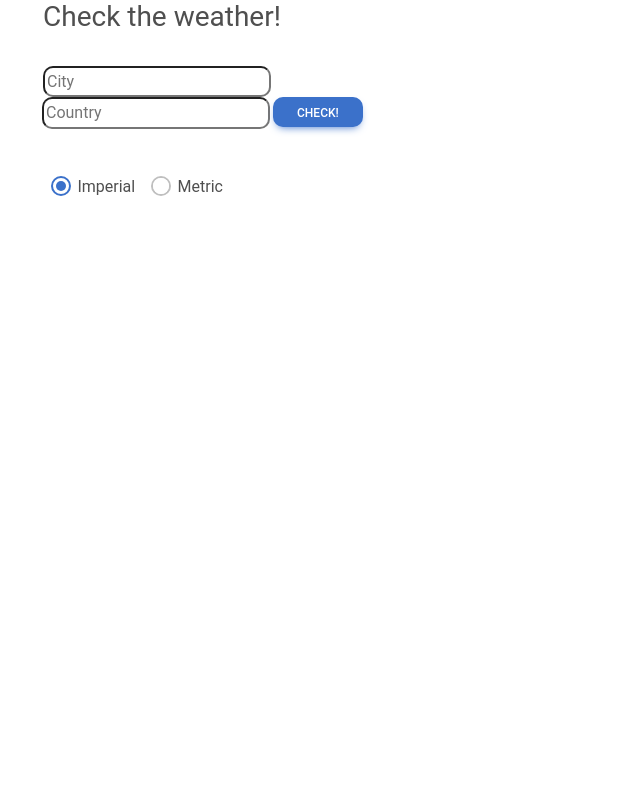
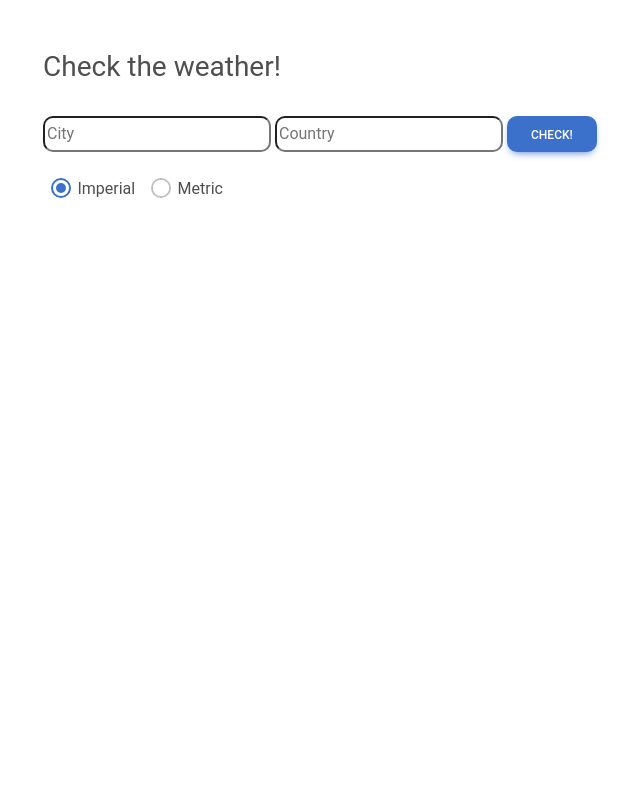
Before and after one commit to Jehman06/weather-app, a React (Create React App) app: page / in a window 1280 px wide. Shown: the top 800 px of the page, without its empty margins (419-1059 px from the left). Built offline with nearby package versions, Linux system fonts and the light colour scheme.

Commit message:
Changed the weather data container

```diff
--- a/src/components/DisplayWeatherC.jsx
+++ b/src/components/DisplayWeatherC.jsx
@@ -32,21 +32,20 @@ export default function DisplayWeatherC(props) {
 
                     <React.Fragment>
                         <MDBContainer>
+
                             <MDBRow className="justify-content-center align-items-center h-100">
-                                <MDBCol md="8" lg="6" xl="4">
+                                <MDBCol md="8" lg="6" xl="8">
                                     <MDBCard className="shadow-0 border">
-                                        <MDBCardBody className="p-4">
-                                            <MDBTypography
-                                                tag="h4"
-                                                className="mb-1 sfw-normal"
-                                            >
+                                        <MDBCardBody className="p-4" style={{ margin: '100px' }}>
+                                            <MDBTypography tag="h4" className="mb-1 sfw-normal">
                                                 {data.name}, {data.sys.country}
                                             </MDBTypography>
                                             <p>{localTime}</p>
+                                            <br />
+                                            <MDBRow>
+                                                <MDBCol md="6">
                                                     <span>{data.weather[0].description}</span>
-                                            <img src={iconurl}
-                                                alt={data.weather[0].description}
-                                            />
+                                                    <img src={iconurl} alt={data.weather[0].description} />
                                                     <p>
                                                         Current temperature: <strong>{Math.round(data.main.temp - 273.15)} °C</strong>
                                                     </p>
@@ -59,6 +58,8 @@ export default function DisplayWeatherC(props) {
                                                     <p>
                                                         Humidity: <strong>{data.main.humidity}%</strong>
                                                     </p>
+                                                </MDBCol>
+                                                <MDBCol md="6">
                                                     <p>
                                                         Wind: <strong>{Math.round(data.wind.speed * 3.6)} km/h</strong>
                                                     </p>
@@ -74,6 +75,8 @@ export default function DisplayWeatherC(props) {
                                                     <p>
                                                         Sunset: <strong>{localSunset}</strong>
                                                     </p>
+                                                </MDBCol>
+                                            </MDBRow>
                                         </MDBCardBody>
                                     </MDBCard>
                                 </MDBCol>
--- a/src/components/DisplayWeatherF.jsx
+++ b/src/components/DisplayWeatherF.jsx
@@ -34,9 +34,9 @@ export default function DisplayWeatherF(props) {
                     <React.Fragment>
                         <MDBContainer>
                             <MDBRow className="justify-content-center align-items-center h-100">
-                                <MDBCol md="8" lg="6" xl="4">
+                                <MDBCol md="8" lg="6" xl="8">
                                     <MDBCard className="shadow-0 border">
-                                        <MDBCardBody className="p-4">
+                                        <MDBCardBody className="p-4" style={{ margin: '100px' }}>
                                             <MDBTypography
                                                 tag="h4"
                                                 className="mb-1 sfw-normal"
@@ -44,6 +44,9 @@ export default function DisplayWeatherF(props) {
                                                 {data.name}, {data.sys.country}
                                             </MDBTypography>
                                             <p>{localTime}</p>
+                                            <br />
+                                            <MDBRow>
+                                                <MDBCol md="6">
                                                     <span>{data.weather[0].description}</span>
                                                     <img src={iconurl}
                                                         alt={data.weather[0].description}
@@ -60,6 +63,8 @@ export default function DisplayWeatherF(props) {
                                                     <p>
                                                         Humidity: <strong>{data.main.humidity}%</strong>
                                                     </p>
+                                                </MDBCol>
+                                                <MDBCol md="6">
                                                     <p>
                                                         Wind: <strong>{Math.round(data.wind.speed * 2.237)} mph</strong>
                                                     </p>
@@ -75,6 +80,8 @@ export default function DisplayWeatherF(props) {
                                                     <p>
                                                         Sunset: <strong>{localSunset}</strong>
                                                     </p>
+                                                </MDBCol>
+                                            </MDBRow>
                                         </MDBCardBody>
                                     </MDBCard>
                                 </MDBCol>
--- a/src/components/Weather.jsx
+++ b/src/components/Weather.jsx
@@ -6,7 +6,6 @@ import 'bootstrap/dist/css/bootstrap.min.css';
 import {
     MDBCol,
     MDBContainer,
-    MDBInputGroup,
     MDBRow,
     MDBTypography,
     MDBRadio
@@ -69,7 +68,7 @@ export default function Weather() {
     };
 
     return (
-        <section className="vh-100">
+        <section className="vh-100" style={{ marginTop: "50px" }}>
             <MDBContainer>
                 <MDBRow className="justify-content-center align-items-center h-100">
                     <MDBCol md="8" lg="6" xl="4">
@@ -77,34 +76,33 @@ export default function Weather() {
                             Check the weather!
                         </MDBTypography>
 
-                        <MDBInputGroup className="mb-3 mr-1" style={{ display: "inline-block" }}>
+                        <div className="d-flex mb-3">
                             <input
-                                type='text'
-                                name='city'
-                                placeholder='City'
+                                type="text"
+                                name="city"
+                                placeholder="City"
                                 className="me-1"
-                                style={{ height: "auto", borderRadius: "10px", float: "left" }}
+                                style={{ height: "auto", borderRadius: "10px" }}
                                 onChange={(e) => handleChange(e)}
                             />
                             <input
-                                type='text'
-                                name='country'
-                                placeholder='Country'
+                                type="text"
+                                name="country"
+                                placeholder="Country"
                                 className="me-1"
-                                style={{ height: "auto", borderRadius: "10px", float: "left" }}
+                                style={{ height: "auto", borderRadius: "10px" }}
                                 onChange={(e) => handleChange(e)}
                             />
 
                             <Button
-                                variant='primary'
-                                className="btn-primary mb-3 mr-1"
-                                style={{ borderRadius: "10px", float: "left", }}
+                                variant="primary"
+                                className="btn-primary"
+                                style={{ borderRadius: "10px" }}
                                 onClick={(e) => weatherData(e)}
                             >
                                 Check!
                             </Button>
-
-                        </MDBInputGroup>
+                        </div>
 
                         <div className="mb-4 p-2">
                             <MDBRadio
@@ -123,28 +121,20 @@ export default function Weather() {
                                 onChange={(e) => handleUnitChange(e)}
                             />
                         </div>
-
                     </MDBCol>
                 </MDBRow>
             </MDBContainer>
 
             {/* Display either Metric or Imperial values based on unit radios using ternary operator, or nothing if search = undefined */}
-            {
-                weather.data !== undefined && unit === "Metric" ?
-
+            {weather.data !== undefined && unit === "Metric" ? (
                 <div>
                     <DisplayWeatherF data={weather.data} />
                 </div>
-
-                    : weather.data !== undefined && unit === "Imperial" ?
-
+            ) : weather.data !== undefined && unit === "Imperial" ? (
                 <div>
                     <DisplayWeatherC data={weather.data} />
                 </div>
-
-                        : null
-            }
-
+            ) : null}
         </section>
     )
 }
```
Lines whose indentation alone changed are shown as unchanged.
